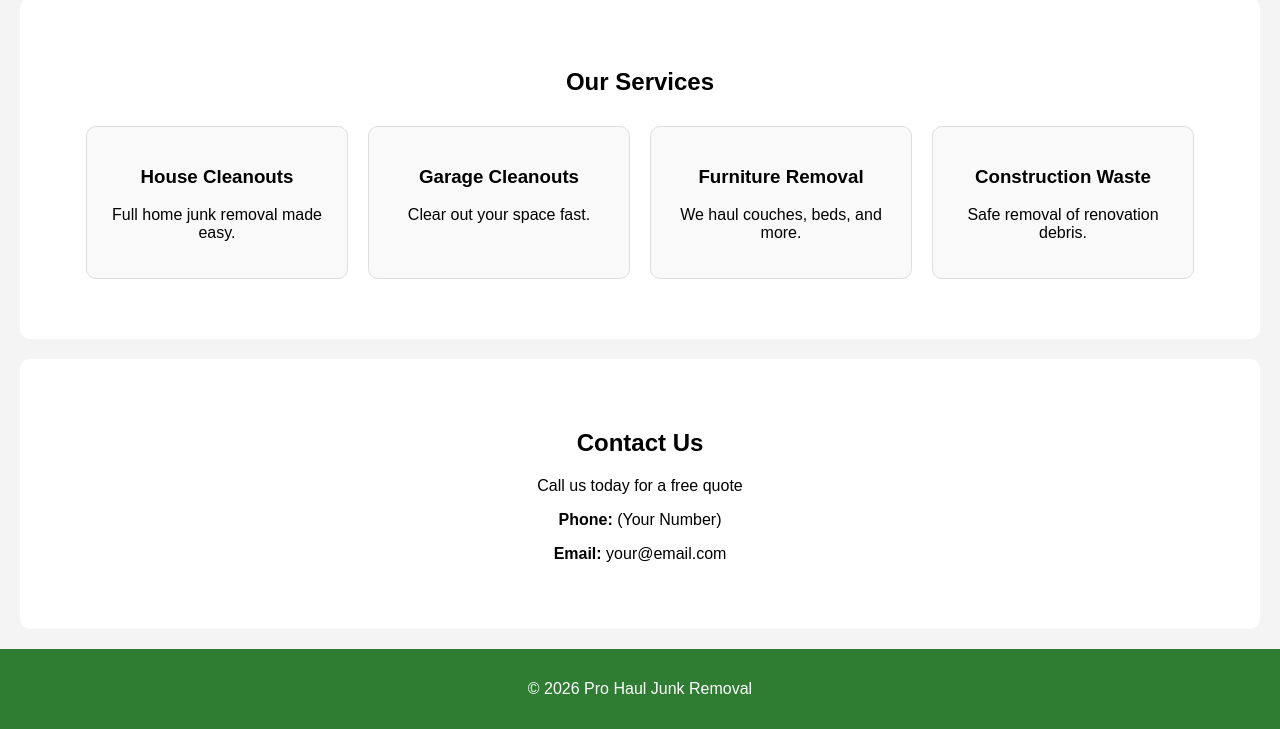
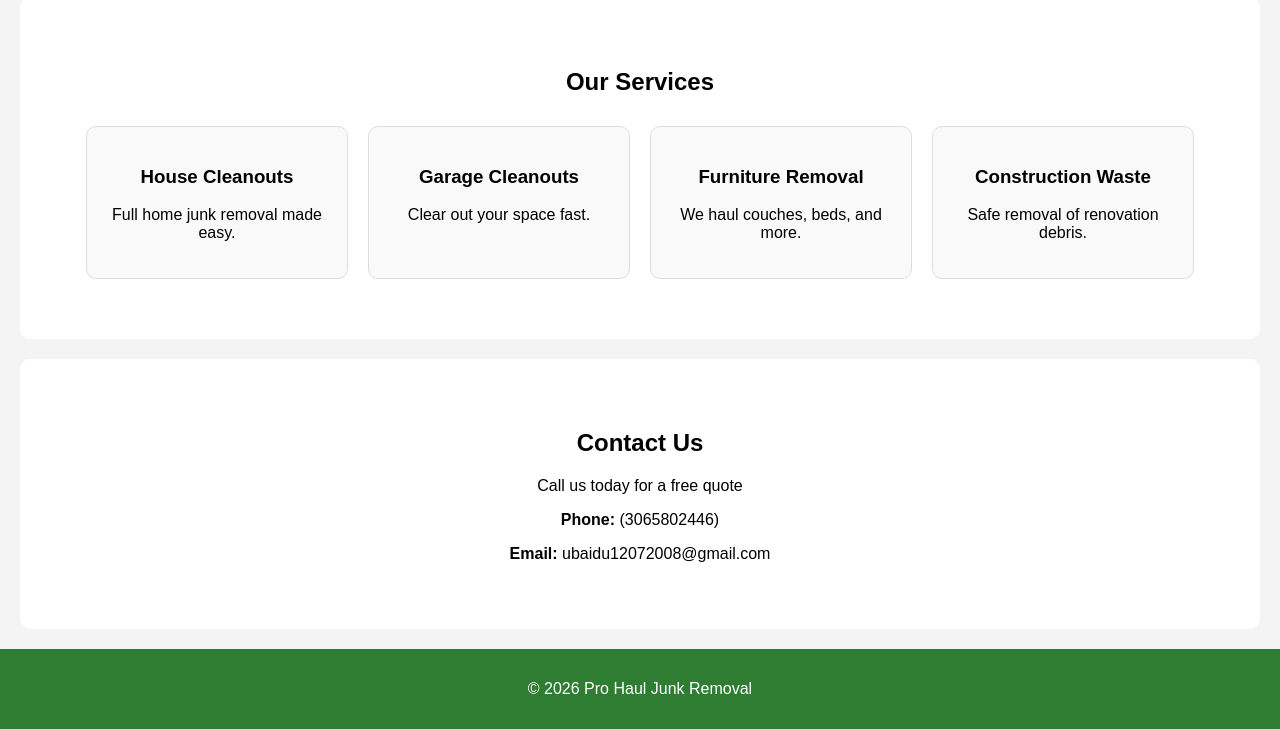
Before and after one commit to ubaidu12072008/prohauljunk, a plain HTML site: page index.html in a window 1280 px wide. Shown: the part 475-1204 px from the top of the page. Drawn offline with Linux system fonts and the light colour scheme.

Commit message:
Update index.html

```diff
--- a/index.html
+++ b/index.html
@@ -138,8 +138,8 @@ footer {
 <section class="section" id="contact">
     <h2>Contact Us</h2>
     <p>Call us today for a free quote</p>
-    <p><strong>Phone:</strong> (Your Number)</p>
-    <p><strong>Email:</strong> your@email.com</p>
+    <p><strong>Phone:</strong> (3065802446)</p>
+    <p><strong>Email:</strong> ubaidu12072008@gmail.com</p>
 </section>
 
 <footer>
```
